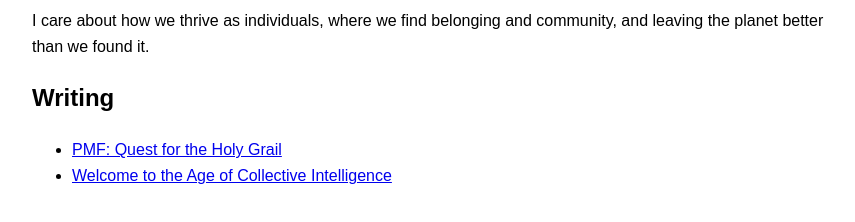
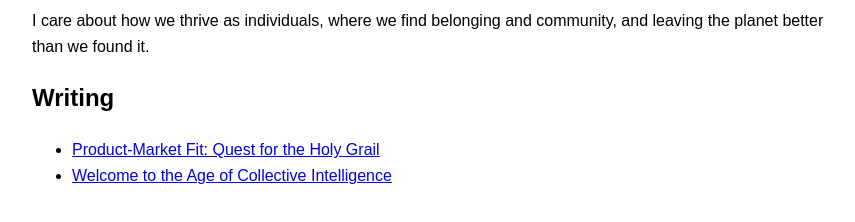
Before and after one commit to knomadic/vincentpaulxyz.github.io, a plain HTML site: page index.html in a window 1280 px wide. Shown: the part 106-328 px from the top of the page, without its empty margins (208-1063 px from the left). Drawn offline with Linux system fonts and the light colour scheme.

Commit message:
Edit Article Title.html

```diff
--- a/index.html
+++ b/index.html
@@ -20,7 +20,7 @@
     <p>I care about how we thrive as individuals, where we find belonging and community, and leaving the planet better than we found it.</p>
     <h2>Writing</h2>
         <ul>
-            <li><a href="pmf-holy-grail.html">PMF: Quest for the Holy Grail</a></li>
+            <li><a href="pmf-holy-grail.html">Product-Market Fit: Quest for the Holy Grail</a></li>
             <li><a href="age-of-ci.html">Welcome to the Age of Collective Intelligence</a></li>
         </ul>
 </body>
```
